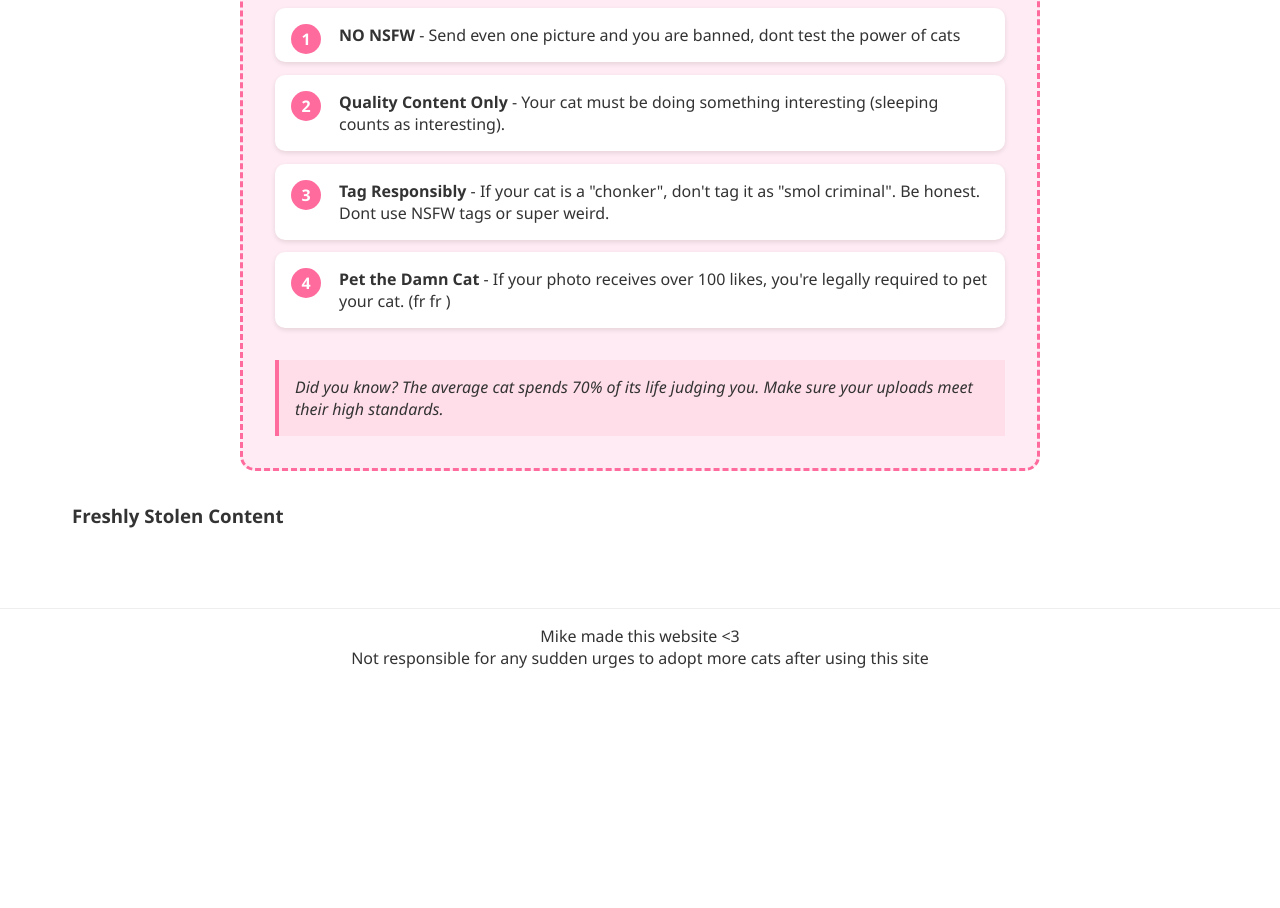
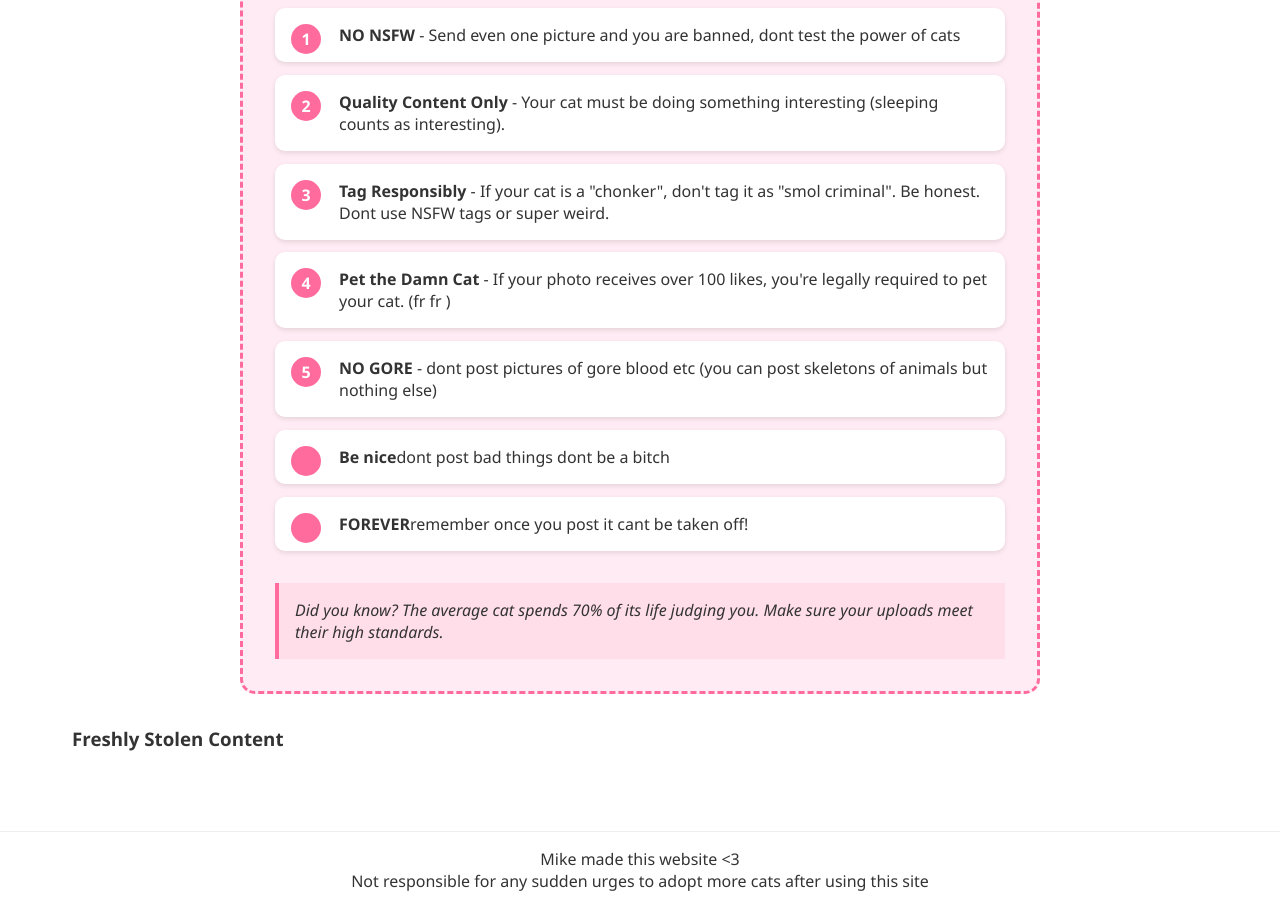
Before and after one commit to Mrkivi24/onlycats, a website: page public/views/index.html in a window 1280 px wide. Shown: the part 718-1626 px from the top of the page. Before the commit the page ends 1403 px from the top, so only its background shows below. Drawn offline with Linux system fonts and the light colour scheme; no server answers.

Commit message:
Update index.html

```diff
--- a/public/views/index.html
+++ b/public/views/index.html
@@ -135,6 +135,9 @@
         <li><strong>Quality Content Only</strong> - Your cat must be doing something interesting (sleeping counts as interesting).</li>
         <li><strong>Tag Responsibly</strong> - If your cat is a "chonker", don't tag it as "smol criminal". Be honest. Dont use NSFW tags or super weird.</li>
         <li><strong>Pet the Damn Cat</strong> - If your photo receives over 100 likes, you're legally required to pet your cat. (fr fr ) </li>
+        <li><strong>NO GORE</strong> - dont post pictures of gore blood etc (you can post skeletons of animals but nothing else)</li>
+        <li><strong>Be nice</strong>dont post bad things dont be a bitch</li>
+        <li><strong>FOREVER</strong>remember once you post it cant be taken off!</li>
       </ul>
       <div class="cat-facts">
         Did you know? The average cat spends 70% of its life judging you. Make sure your uploads meet their high standards.
```
